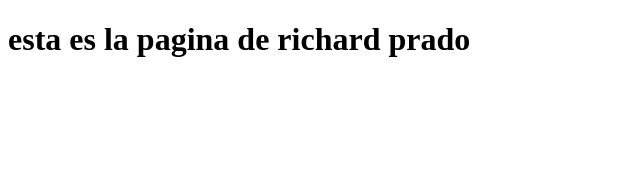
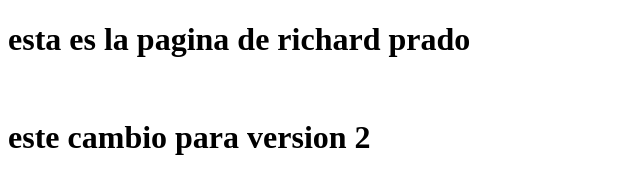
Before and after one commit to laboratorioscotec/mi_pagina_web, a plain HTML site: page index.html in a window 1280 px wide. Shown: the whole page, without its empty margins (0-640 px from the left). Drawn offline with Linux system fonts and the light colour scheme.

Commit message:
version 2

```diff
--- a/index.html
+++ b/index.html
@@ -7,6 +7,8 @@
 </head>
 <body>
     <h1>esta es la pagina de richard prado</h1>
+    <br>
+    <h1>este cambio para version 2</h1>
 
 </body>
 </html>
```
